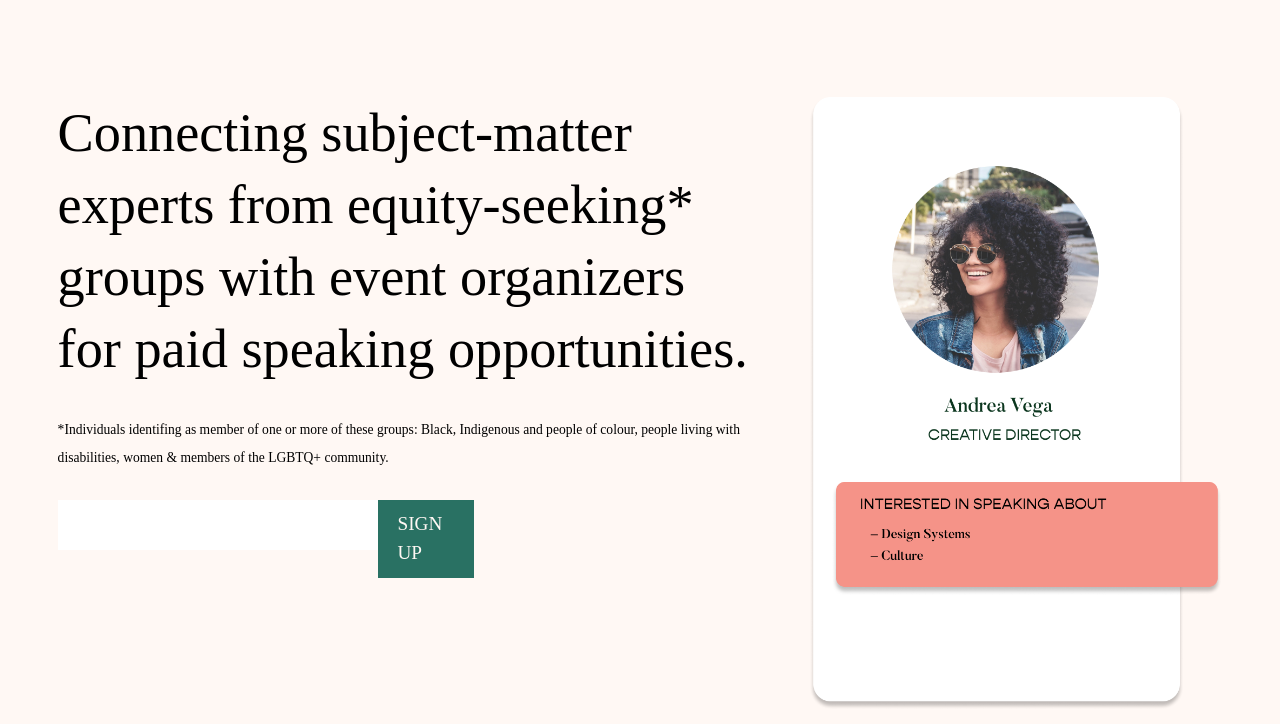
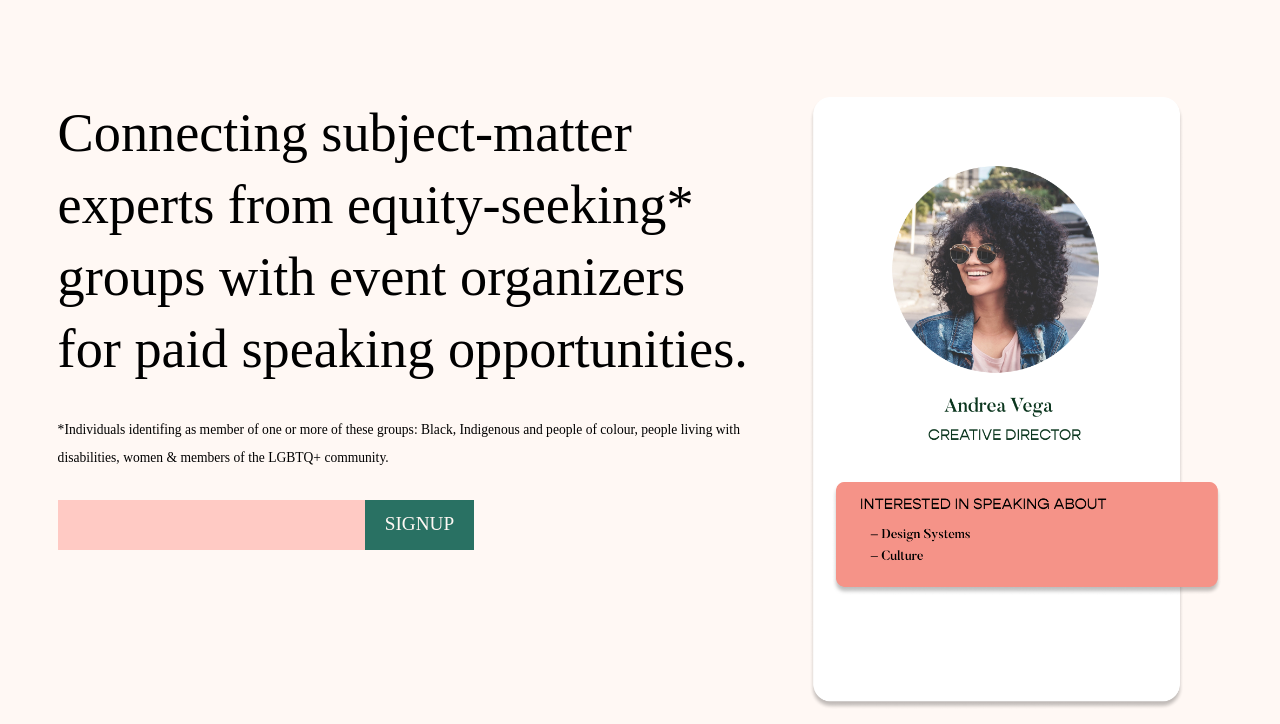
Before and after one commit to SridharShrinidhi/evenhand-product-website, a plain HTML site: page index.html in a window 1280 px wide. Shown: the part 76-800 px from the top of the page. Drawn offline with Linux system fonts and the light colour scheme; a web font is replaced by a local one.

Commit message:
Modify the newsletter button
Thc accessibility for the newsletter was improved.

```diff
--- a/css/main.css
+++ b/css/main.css
@@ -84,7 +84,7 @@ a {
   height: 50px;
   max-height: 50px;
   border: 0;
-  background-color: white;
+  background-color: #ffcac4;
   flex-grow: 2;
   padding: 10px 0;
 }
--- a/index.html
+++ b/index.html
@@ -25,7 +25,9 @@
         <p><span class="milli">*Individuals identifing as member of one or more of these groups: Black, Indigenous and people of colour, people living with disabilities, women & members of the LGBTQ+ community.</span></p>
         <form class="newsletter" action="index.html" method="post">
           <input type="email" name="email">
-          <a class="btn btn-green" href="#">SIGN UP</a>
+          <div class="btn btn-green">
+            <a class="text-center" href="#">SIGNUP</a>
+          </div>
         </form>
       </div>
       <div class="island">
```
